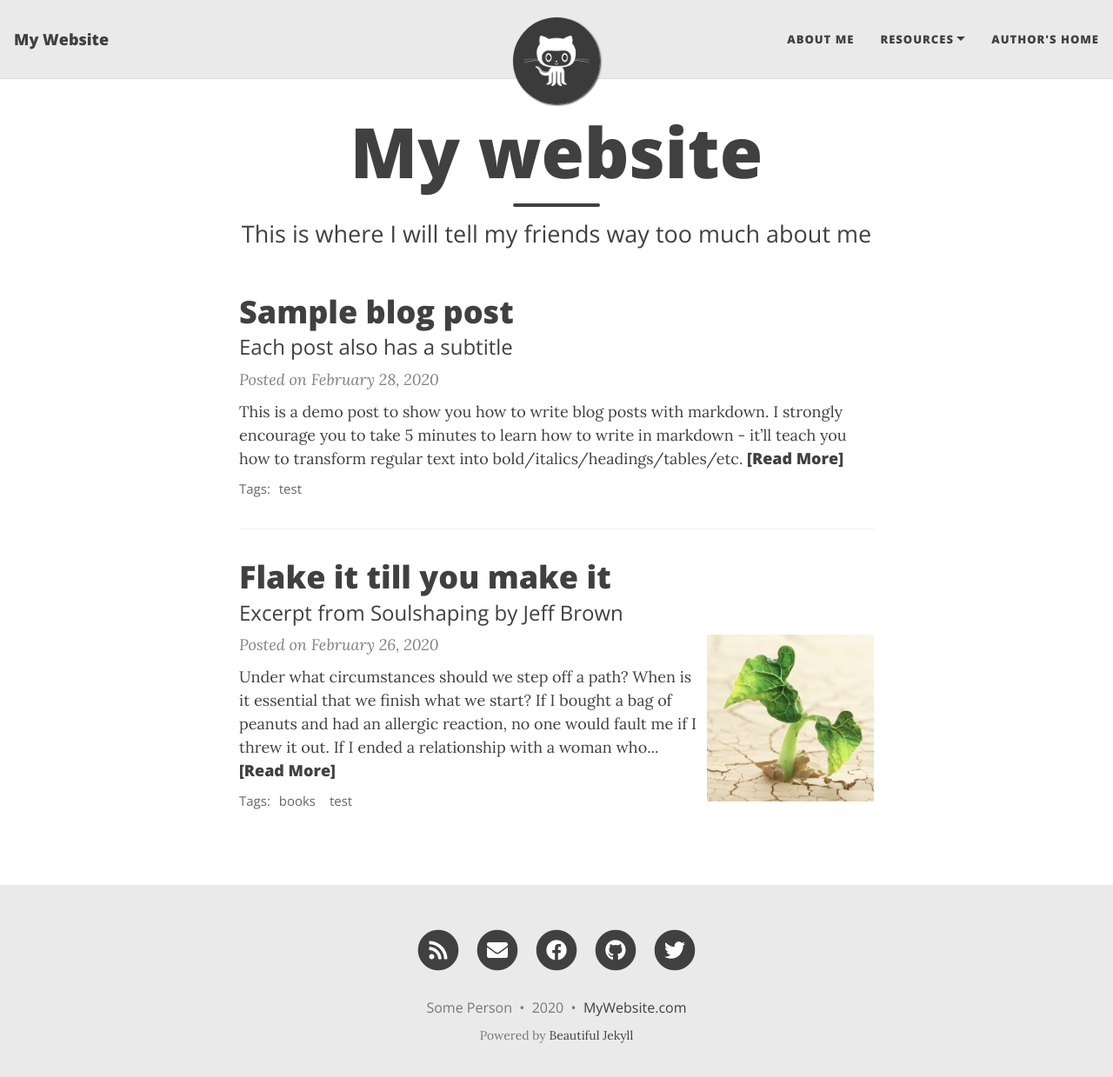
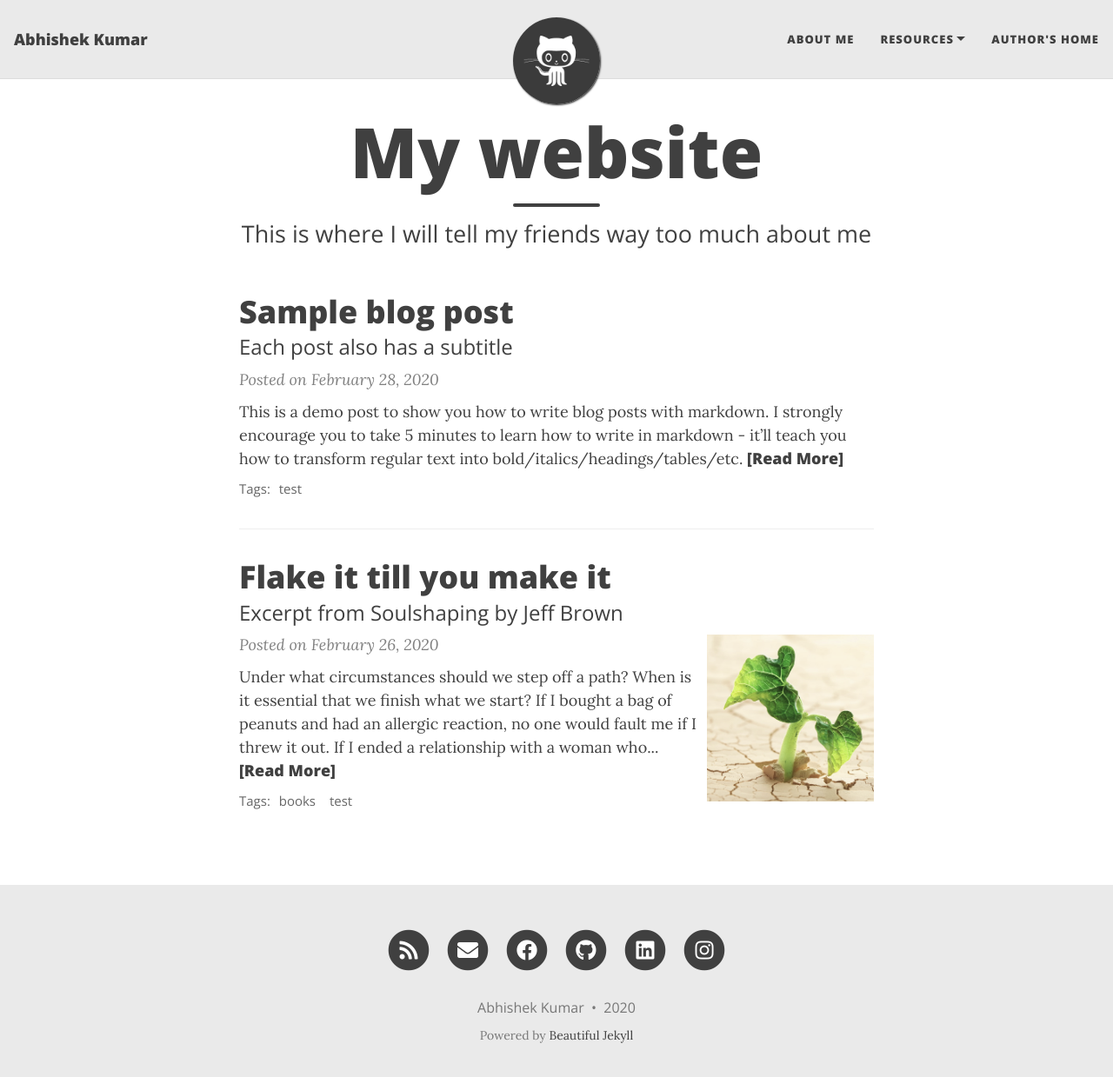
Before and after one commit to sudoabhi/sudoabhi.github.io, a Jekyll site: the page built from index.html, in a window 1280 px wide and 1252 px high. Shown: the top 1239 px of the window at 87% size. Built offline with Jekyll 4.4.1, drawn with Linux system fonts in a browser that asks for light colours; nearby versions of some CDN libraries; the list of posts is cut into pages by our own code; some of the changed lines change nothing that is shown.

Commit message:
Update _config.yml

```diff
--- a/_config.yml
+++ b/_config.yml
@@ -6,10 +6,10 @@
 # --- Required options --- #
 
 # Name of website
-title: My Website
+title: Abhishek Kumar
 
 # Your name to show in the footer
-author: Some Person
+author: Abhishek Kumar
 
 # --- List of links in the navigation bar --- #
 
@@ -39,16 +39,16 @@ round-avatar: true
 # Select the social network links that you want to show in the footer.
 # Uncomment the links you want to show and add your information to each one.
 social-network-links:
-  email: "someone@example.com"
-  facebook: deanattali
-  github: daattali
-  twitter: daattali
+  email: "abhishek2606@hotmail.com"
+  facebook: sudoabHi
+  github: sudoabhi
+ # twitter: daattali
 #  reddit: yourname
-#  linkedin: daattali
+  linkedin: sudoabhi
 #  xing: yourname
 #  stackoverflow: "3943160/daattali"
 #  snapchat: deanat78
-#  instagram: deanat78
+  instagram: sudo_abhi
 #  youtube: user/deanat78
 #  spotify: yourname
 #  telephone: +14159998888
@@ -76,7 +76,7 @@ share-links-active:
 
 # How to display the link to your website in the footer
 # Remove this if you don't want a link in the footer
-url-pretty: "MyWebsite.com"
+#url-pretty: "MyWebsite.com"
 
 # Excerpt word length - Truncate the excerpt of each post on the feed page to the specified number of words
 excerpt_length: 50
```
